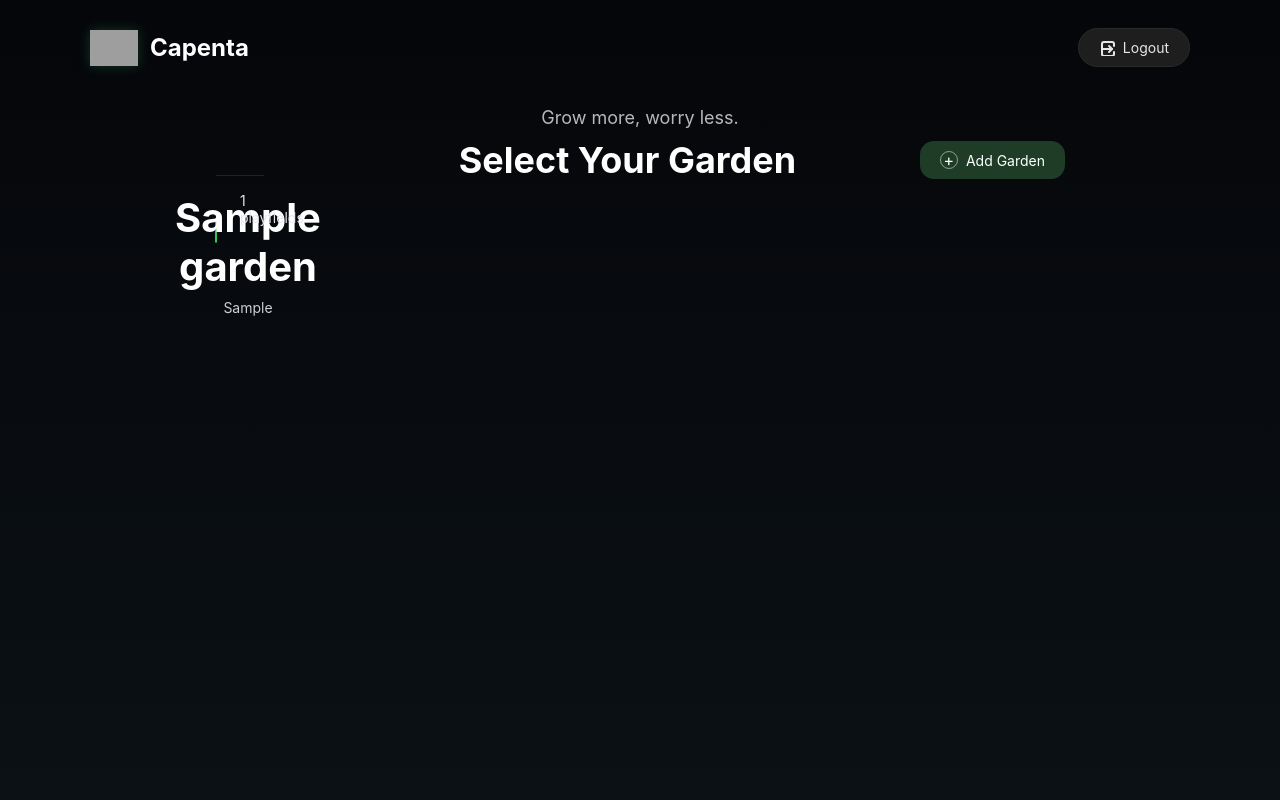
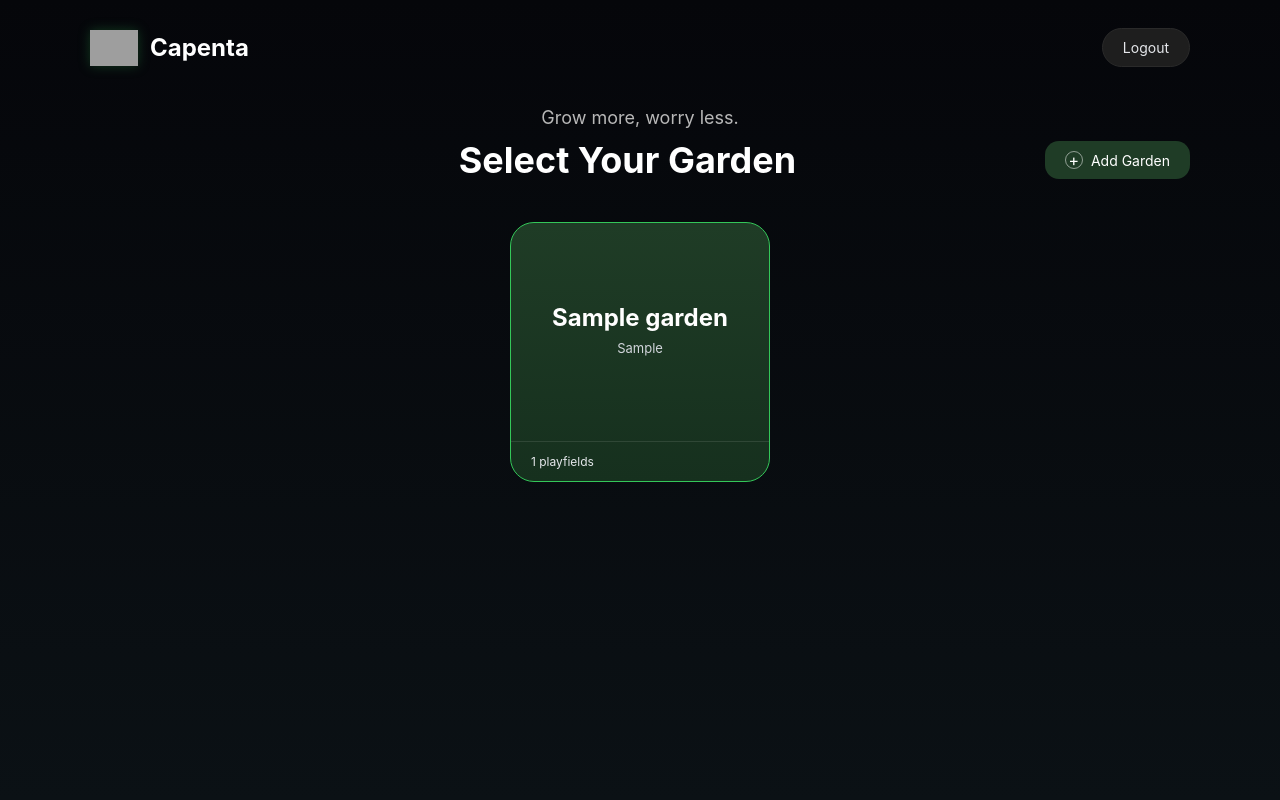
Before and after one commit to A-D-DBS-application/web-application-2025-group-43, a Flask app: template app/templates/garden_selection.html in a window 1280 px wide. Run offline with Flask 3, Linux system fonts and the light colour scheme; the template is opened without the code that fills it: most values are stand-ins (such as "Sample title", 1, 10 or a date in 2020); grey boxes are pictures that could not be loaded.

Commit message:
Update garden_selection.html

```diff
--- a/app/templates/garden_selection.html
+++ b/app/templates/garden_selection.html
@@ -17,7 +17,7 @@
     *{box-sizing:border-box;margin:0;padding:0}
 
     body{
-      font-family:Inter,system-ui,Roboto,Arial;
+      font-family:Inter,system-ui,Roboto,Arial,sans-serif;
       background:linear-gradient(180deg,var(--bg-1),var(--bg-2));
       color:white;
       min-height:100vh;
@@ -75,7 +75,7 @@
 
     /* CONTENT WRAP */
     .wrap{
-      max-width:850px;
+      max-width:1100px;
       margin:0 auto;
     }
 
@@ -103,7 +103,7 @@
     }
 
     .header-spacer{
-      width:120px; /* breedte van Add-knop voor centreren titel */
+      width:120px; /* breedte ~ Add-knop zodat titel centreert */
     }
 
     .add-btn{
@@ -128,7 +128,6 @@
       transform:translateY(-1px);
     }
 
-    /* PLUS icon */
     .add-btn-icon{
       width:18px;
       height:18px;
@@ -141,132 +140,57 @@
       line-height:1;
     }
 
-    /* MAIN GARDEN CARD */
-    .main-card{
+    /* GARDEN GRID */
+    .gardens-grid{
+      display:flex;
+      flex-wrap:wrap;
+      justify-content:center;
+      gap:24px;
+      margin-top:10px;
+    }
+
+    .garden-card{
       position:relative;
-      width:100%;
-      max-width:480px;
-      margin:0 auto 40px;
-      aspect-ratio:1/1;
-      border-radius:26px;
+      width:260px;
+      height:260px;
+      border-radius:24px;
       overflow:hidden;
       cursor:pointer;
-      transition:.25s;
       border:1px solid var(--accent);
       background:linear-gradient(180deg,#1F3C26 0%,#16301E 100%);
+      transition:transform .2s, box-shadow .2s;
       text-decoration:none;
-      color:inherit;
+      color:white;
     }
 
-    .main-card:hover{
-      transform:scale(1.02);
-      box-shadow:0 0 40px rgba(52,199,89,0.25);
+    .garden-card:hover{
+      transform:scale(1.03);
+      box-shadow:0 0 25px rgba(52,199,89,0.2);
     }
 
-    .card-bg{
-      position:absolute;
-      inset:0;
-      background:linear-gradient(to bottom right,#1E1E1E,#181818,#121212);
-      opacity:0.15;
-    }
-
-    .main-content{
-      position:absolute;
-      inset:0;
+    .garden-content{
+      height:100%;
       display:flex;
       flex-direction:column;
+      justify-content:center;
       align-items:center;
-      justify-content:center;
-      padding:32px;
-      padding-bottom:80px; /* ruimte voor bar onderaan */
+      padding:24px;
+      padding-bottom:70px; /* ruimte voor bar onderaan */
       text-align:center;
     }
 
-    .g-name{
-      font-size:40px;
+    .garden-name{
+      font-size:24px;
       font-weight:700;
       margin-bottom:8px;
     }
 
-    .g-address{
-      font-size:14px;
-      color:#cfcfcf;
+    .garden-address{
+      font-size:13px;
+      color:#d1d5db;
     }
 
-    .main-bottom-bar{
-      position:absolute;
-      left:0;
-      right:0;
-      bottom:0;
-      padding:16px 24px;
-      border-top:1px solid rgba(255,255,255,0.1);
-      display:flex;
-      align-items:center;
-      justify-content:space-between;
-      font-size:14px;
-      color:#e5e7eb;
-    }
-
-    /* OTHER GARDENS */
-    .other-title{
-      color:#929292;
-      margin-bottom:12px;
-      text-align:left;
-    }
-
-    .scroll-row{
-      display:flex;
-      gap:18px;
-      overflow-x:auto;
-      padding-bottom:12px;
-    }
-
-    .scroll-row::-webkit-scrollbar{display:none}
-
-    .small-card{
-      position:relative;
-      flex-shrink:0;
-      width:250px;
-      height:250px;
-      border-radius:20px;
-      overflow:hidden;
-      cursor:pointer;
-      transition:.2s;
-      border:1px solid var(--accent);
-      background:linear-gradient(180deg,#1F3C26 0%,#16301E 100%);
-      text-decoration:none;
-      color:inherit;
-    }
-
-    .small-card:hover{
-      transform:scale(1.05);
-      box-shadow:0 0 25px rgba(52,199,89,0.15);
-    }
-
-    .small-content{
-      position:absolute;
-      inset:0;
-      display:flex;
-      flex-direction:column;
-      align-items:center;
-      justify-content:center;
-      padding:24px;
-      padding-bottom:70px;
-      text-align:center;
-    }
-
-    .small-name{
-      font-size:24px;
-      font-weight:700;
-      margin-bottom:4px;
-    }
-
-    .small-address{
-      font-size:12px;
-      color:#b6b6b6;
-    }
-
-    .small-bottom-bar{
+    .garden-bottom-bar{
       position:absolute;
       left:0;
       right:0;
@@ -280,14 +204,18 @@
       color:#e5e7eb;
     }
 
-    /* Geen gardens */
-    .no-gardens{
+    .empty-state{
       margin-top:40px;
       text-align:center;
-      color:#b8b8b8;
+      color:var(--muted);
       font-size:14px;
     }
 
+    @media (max-width:768px){
+      body{padding:20px;}
+      .topbar{flex-direction:row;}
+      .title-main{font-size:28px;}
+    }
   </style>
 </head>
 
@@ -295,7 +223,6 @@
 
   <!-- TOP BAR -->
   <div class="topbar">
-    <!-- Klik op logo → terug naar garden selection (zelfde pagina) -->
     <a href="{{ url_for('garden.garden_selection') }}" class="brand">
       <img class="brand-img"
            src="{{ url_for('static', filename='img/logo.png') }}"
@@ -303,19 +230,12 @@
       <span>Capenta</span>
     </a>
 
-    <!-- Logout knop -->
     <a class="logout-btn" href="{{ url_for('auth.logout') }}">
-      <svg xmlns="http://www.w3.org/2000/svg" width="16" height="16"
-           stroke="#e5e7eb" fill="none" stroke-width="2"
-           stroke-linecap="round" stroke-linejoin="round">
-        <path d="M15 12v2a2 2 0 0 1-2 2H5a2 2 0 0 1-2-2V4a2 2 0 0 1 2-2h8a2 2 0 0 1 2 2v2"/>
-        <path d="M10 12l3-3-3-3"/>
-        <path d="M13 9H3"/>
-      </svg>
       Logout
     </a>
   </div>
 
+  <!-- CONTENT -->
   <div class="wrap">
     <p class="slogan">Grow more, worry less.</p>
 
@@ -324,48 +244,30 @@
 
       <h1 class="title-main">Select Your Garden</h1>
 
-      <!-- Add Garden knop → /garden/add -->
-      <a href="{{ url_for('garden.add_garden') }}" class="add-btn">
+      <a class="add-btn" href="{{ url_for('garden.add_garden') }}">
         <span class="add-btn-icon">+</span>
         Add Garden
       </a>
     </div>
 
-    {% if gardens and gardens|length > 0 %}
-      {# MAIN GARDEN = eerste uit de lijst #}
-      {% set main = gardens[0] %}
-      <a href="{{ url_for('garden.enter_garden', garden_id=main.garden_id) }}" class="main-card">
-        <div class="card-bg"></div>
-        <div class="main-content">
-          <div class="g-name">{{ main.garden_name }}</div>
-          <div class="g-address">{{ main.adress_garden }}</div>
-        </div>
-        <div class="main-bottom-bar">
-          <span>{{ main.robot_zones|length }} playfields</span>
-        </div>
-      </a>
-
-      {# OTHER GARDENS #}
-      {% if gardens|length > 1 %}
-        <h3 class="other-title">Other Gardens</h3>
-        <div class="scroll-row">
-          {% for g in gardens[1:] %}
-            <a href="{{ url_for('garden.enter_garden', garden_id=g.garden_id) }}" class="small-card">
-              <div class="small-content">
-                <div class="small-name">{{ g.garden_name }}</div>
-                <div class="small-address">{{ g.adress_garden }}</div>
-              </div>
-              <div class="small-bottom-bar">
-                <span>{{ g.robot_zones|length }} playfields</span>
-              </div>
-            </a>
-          {% endfor %}
-        </div>
-      {% endif %}
+    {% if gardens %}
+      <div class="gardens-grid">
+        {% for garden in gardens %}
+          <a class="garden-card"
+             href="{{ url_for('garden.enter_garden', garden_id=garden.garden_id) }}">
+            <div class="garden-content">
+              <div class="garden-name">{{ garden.garden_name }}</div>
+              <div class="garden-address">{{ garden.adress_garden }}</div>
+            </div>
+            <div class="garden-bottom-bar">
+              <span>{{ garden.robot_zones|length }} playfields</span>
+            </div>
+          </a>
+        {% endfor %}
+      </div>
     {% else %}
-      <p class="no-gardens">
-        You don't have any gardens yet.<br>
-        Click <strong>Add Garden</strong> to create your first one.
+      <p class="empty-state">
+        Je hebt nog geen tuinen. Klik op <strong>Add Garden</strong> om je eerste tuin toe te voegen.
       </p>
     {% endif %}
   </div>
```
